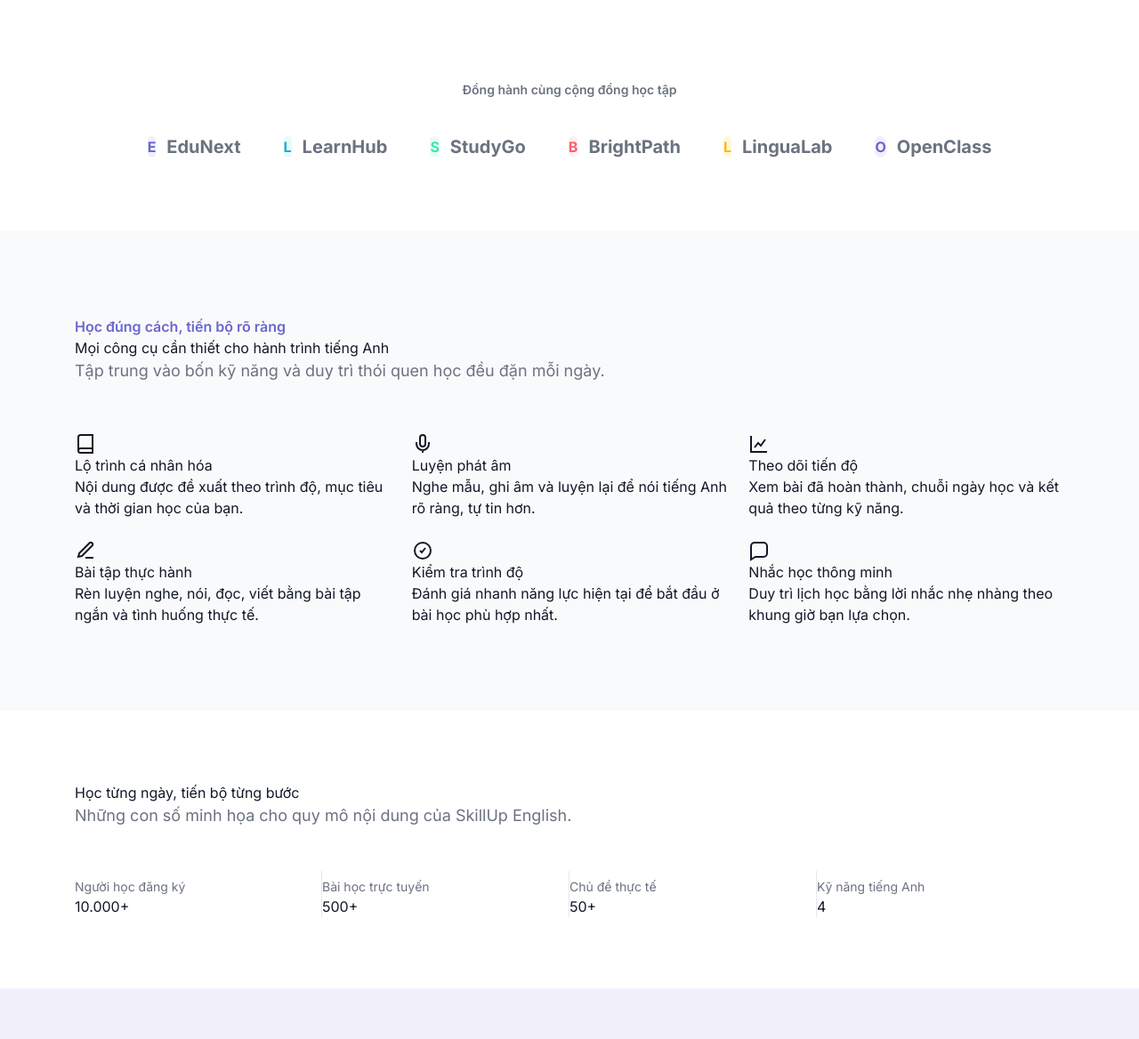
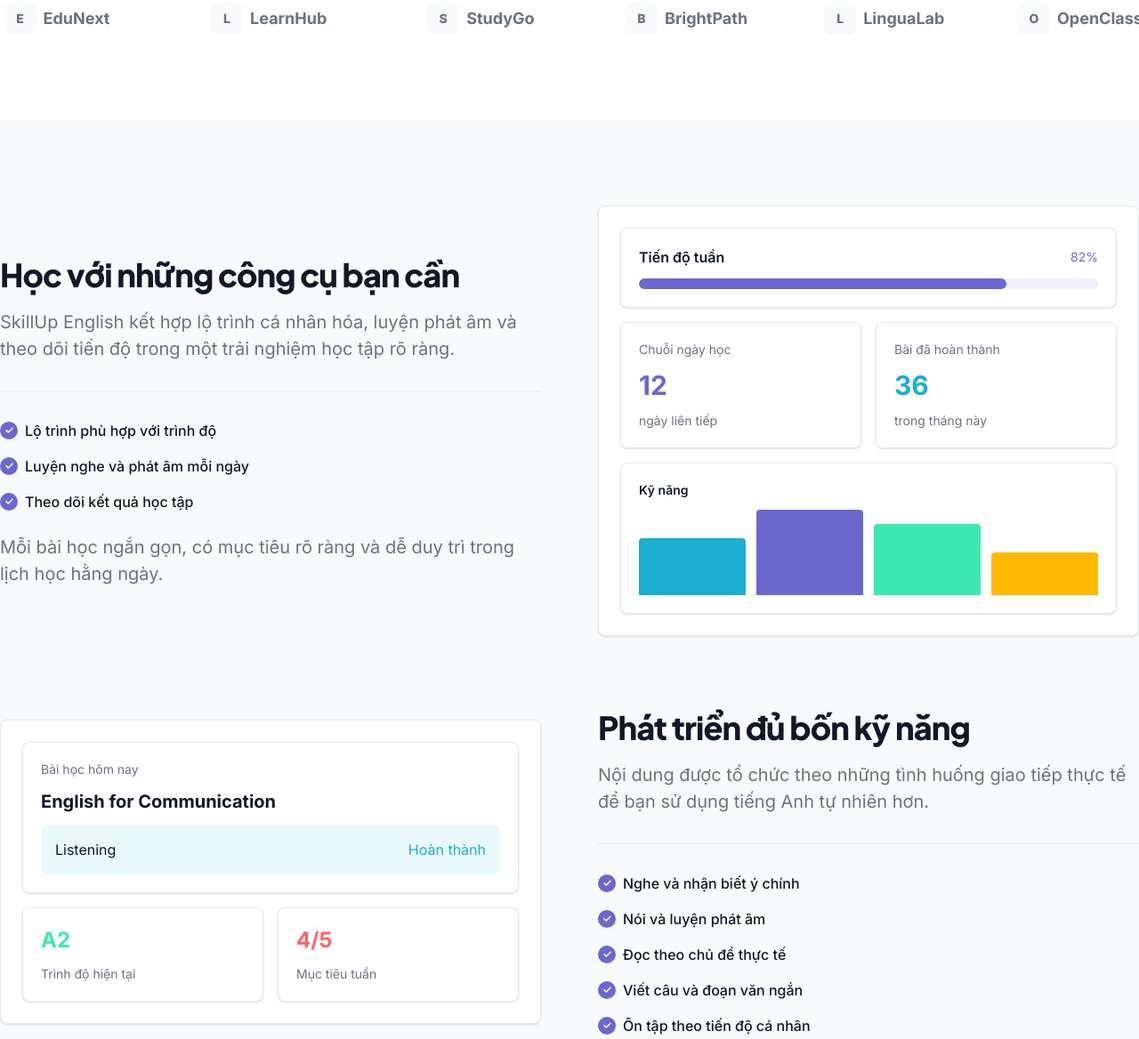
Before and after one commit to lanhuong67/tkw_2354050048_huong, a website: page index.html in a window 1280 px wide. Shown: the part 629-1797 px from the top of the page at 89% size. Drawn offline with Linux system fonts and the light colour scheme.

Commit message:
can chinh giao dien theo bo cuc figma

```diff
--- a/index.html
+++ b/index.html
@@ -20,7 +20,7 @@
 
     <!-- 1. Navbar -->
     <header class="bg-surface">
-        <nav class="mx-auto flex w-full max-w-6xl items-center justify-between gap-8 px-5 py-6"
+        <nav class="mx-auto flex w-full max-w-7xl items-center justify-between gap-8 px-5 py-6 xl:px-0"
             aria-label="Điều hướng chính">
             <a href="#main" class="flex shrink-0 items-center gap-3 font-display text-2xl font-bold text-ink">
                 <span class="grid h-8 w-8 place-items-center rounded-lg bg-brand-600 text-sm font-extrabold text-white"
@@ -36,20 +36,20 @@
             </ul>
             <div class="flex items-center gap-4">
                 <a href="#features" class="hidden text-sm font-medium hover:text-brand-600 sm:block">Khám phá</a>
-                <a href="#pricing" class="btn btn-primary">Bắt đầu học</a>
+                <a href="#pricing" class="btn btn-primary btn-sm">Bắt đầu học</a>
             </div>
         </nav>
     </header>
 
     <main id="main">
         <!-- 2. Hero -->
-        <section class="mx-auto grid w-full max-w-6xl items-center gap-12 px-5 py-16 lg:grid-cols-[1fr_28rem] lg:gap-16"
+        <section class="mx-auto grid w-full max-w-7xl items-center gap-12 px-5 py-16 lg:grid-cols-[1fr_28rem] lg:gap-24 xl:px-0"
             aria-labelledby="hero-title">
             <div class="flex flex-col items-start gap-10">
                 <div class="flex flex-col gap-6">
                     <h1 id="hero-title" class="font-body text-4xl font-black leading-none sm:text-5xl lg:text-6xl">Học
                         tiếng Anh dễ dàng, tự tin giao tiếp mỗi ngày</h1>
-                    <p class="max-w-2xl text-lg leading-7 text-muted lg:text-xl lg:leading-8">SkillUp English giúp bạn
+                    <p class="max-w-2xl text-lg leading-7 text-muted lg:text-xl lg:leading-[1.5]">SkillUp English giúp bạn
                         phát triển kỹ năng nghe, nói, đọc và viết qua lộ trình phù hợp với trình độ.</p>
                 </div>
                 <div class="flex flex-wrap gap-4">
@@ -57,157 +57,103 @@
                     <a href="#features" class="btn btn-secondary">Khám phá lộ trình</a>
                 </div>
             </div>
-            <div class="flex h-[26rem] items-center justify-center" aria-label="Minh họa học tiếng Anh trực tuyến">
-                <img class="w-full max-w-[532px] object-contain" src="./assets/img/skillup-hero.png"
+            <div class="flex h-[416px] w-full items-center justify-end lg:w-[448px]" aria-label="Minh họa học tiếng Anh trực tuyến">
+                <img class="h-[416px] w-full max-w-[532px] object-contain lg:w-[532px] lg:max-w-none" src="./assets/img/skillup-hero.png"
                     alt="Lớp học tiếng Anh trực tuyến với giáo viên, sách, tai nghe và micro" width="532" height="416">
             </div>
         </section>
 
         <!-- 3. Dải khách hàng -->
-        <section class="mx-auto w-full max-w-6xl px-5 py-20" aria-labelledby="partners-title">
-            <div class="flex flex-col gap-10">
-                <div class="text-center">
-                    <h2 id="partners-title" class="text-sm font-semibold uppercase tracking-wider
-                       text-muted">
-                        Đồng hành cùng cộng đồng học tập
-                    </h2>
-                </div>
+        <section class="mx-auto w-full max-w-7xl px-5 pb-24 xl:px-0" aria-labelledby="partners-title">
+            <h2 id="partners-title" class="sr-only">
+                Đồng hành cùng cộng đồng học tập
+            </h2>
 
-                <ul class="flex flex-wrap items-center justify-center
-                   gap-x-12 gap-y-6" aria-label="Các cộng đồng học tập">
-                    <li class="flex items-center gap-3 text-muted">
-                        <span class="grid h-9 w-9 place-items-center
-                           rounded-lg bg-brand-50
-                           font-bold text-brand-600" aria-hidden="true">
-                            E
-                        </span>
-
-                        <span class="text-xl font-bold">
-                            EduNext
-                        </span>
-                    </li>
-
-                    <li class="flex items-center gap-3 text-muted">
-                        <span class="grid h-9 w-9 place-items-center
-                           rounded-lg bg-accent-50
-                           font-bold text-accent-500" aria-hidden="true">
-                            L
-                        </span>
-
-                        <span class="text-xl font-bold">
-                            LearnHub
-                        </span>
-                    </li>
-
-                    <li class="flex items-center gap-3 text-muted">
-                        <span class="grid h-9 w-9 place-items-center
-                           rounded-lg bg-success-50
-                           font-bold text-success-500" aria-hidden="true">
-                            S
-                        </span>
-
-                        <span class="text-xl font-bold">
-                            StudyGo
-                        </span>
-                    </li>
-
-                    <li class="flex items-center gap-3 text-muted">
-                        <span class="grid h-9 w-9 place-items-center
-                           rounded-lg bg-action-50
-                           font-bold text-action-500" aria-hidden="true">
-                            B
-                        </span>
-
-                        <span class="text-xl font-bold">
-                            BrightPath
-                        </span>
-                    </li>
-
-                    <li class="flex items-center gap-3 text-muted">
-                        <span class="grid h-9 w-9 place-items-center
-                           rounded-lg bg-warning-50
-                           font-bold text-warning-500" aria-hidden="true">
-                            L
-                        </span>
-
-                        <span class="text-xl font-bold">
-                            LinguaLab
-                        </span>
-                    </li>
-
-                    <li class="flex items-center gap-3 text-muted">
-                        <span class="grid h-9 w-9 place-items-center
-                           rounded-lg bg-brand-50
-                           font-bold text-brand-600" aria-hidden="true">
-                            O
-                        </span>
-
-                        <span class="text-xl font-bold">
-                            OpenClass
-                        </span>
-                    </li>
-                </ul>
-            </div>
+            <ul class="flex flex-wrap items-center justify-center gap-x-12 gap-y-6 lg:justify-between lg:gap-x-0"
+                aria-label="Các cộng đồng học tập">
+                <li class="partner-logo w-32"><span class="partner-mark" aria-hidden="true">E</span><span>EduNext</span></li>
+                <li class="partner-logo w-[150px]"><span class="partner-mark" aria-hidden="true">L</span><span>LearnHub</span></li>
+                <li class="partner-logo w-32"><span class="partner-mark" aria-hidden="true">S</span><span>StudyGo</span></li>
+                <li class="partner-logo w-[136px]"><span class="partner-mark" aria-hidden="true">B</span><span>BrightPath</span></li>
+                <li class="partner-logo w-[110px]"><span class="partner-mark" aria-hidden="true">L</span><span>LinguaLab</span></li>
+                <li class="partner-logo w-[132px]"><span class="partner-mark" aria-hidden="true">O</span><span>OpenClass</span></li>
+            </ul>
         </section>
 
         <!-- 4. Tính năng -->
         <section id="features" class="bg-surface-soft py-24" aria-labelledby="features-title">
-            <div class="mx-auto flex w-full max-w-6xl flex-col gap-14 px-5">
-                <div class="section-heading">
-                    <p class="font-semibold text-brand-600">Học đúng cách, tiến bộ rõ ràng</p>
-                    <h2 id="features-title" class="title-section">Mọi công cụ cần thiết cho hành trình tiếng Anh</h2>
-                    <p class="text-lg text-muted">Tập trung vào bốn kỹ năng và duy trì thói quen học đều đặn mỗi ngày.
-                    </p>
+            <div class="mx-auto flex w-full max-w-7xl flex-col gap-20 px-5 xl:px-0">
+                <div class="grid items-center gap-16 lg:grid-cols-2">
+                    <div class="flex flex-col items-start gap-8">
+                        <div class="flex flex-col gap-4">
+                            <h2 id="features-title" class="font-display text-3xl font-extrabold leading-tight tracking-tight sm:text-4xl">
+                                Học với những công cụ bạn cần
+                            </h2>
+                            <p class="text-xl leading-[1.5] text-muted">
+                                SkillUp English kết hợp lộ trình cá nhân hóa, luyện phát âm và theo dõi tiến độ trong một trải nghiệm học tập rõ ràng.
+                            </p>
+                        </div>
+                        <div class="h-px w-full bg-line" aria-hidden="true"></div>
+                        <div class="flex flex-col gap-6">
+                            <ul class="flex flex-col gap-4 font-medium">
+                                <li class="check-item"><span aria-hidden="true">✓</span>Lộ trình phù hợp với trình độ</li>
+                                <li class="check-item"><span aria-hidden="true">✓</span>Luyện nghe và phát âm mỗi ngày</li>
+                                <li class="check-item"><span aria-hidden="true">✓</span>Theo dõi kết quả học tập</li>
+                            </ul>
+                            <p class="text-xl leading-[1.5] text-muted">Mỗi bài học ngắn gọn, có mục tiêu rõ ràng và dễ duy trì trong lịch học hằng ngày.</p>
+                        </div>
+                    </div>
+                    <div class="feature-visual" aria-label="Minh họa bảng theo dõi tiến độ học tập">
+                        <div class="grid grid-cols-2 gap-4">
+                            <div class="mock-card col-span-2">
+                                <div class="flex items-center justify-between"><span class="font-semibold">Tiến độ tuần</span><span class="text-sm text-brand-600">82%</span></div>
+                                <div class="h-3 overflow-hidden rounded-pill bg-brand-50"><div class="h-full w-4/5 rounded-pill bg-brand-600"></div></div>
+                            </div>
+                            <div class="mock-card"><span class="text-sm text-muted">Chuỗi ngày học</span><strong class="text-3xl text-brand-600">12</strong><span class="text-sm text-muted">ngày liên tiếp</span></div>
+                            <div class="mock-card"><span class="text-sm text-muted">Bài đã hoàn thành</span><strong class="text-3xl text-accent-500">36</strong><span class="text-sm text-muted">trong tháng này</span></div>
+                            <div class="mock-card col-span-2">
+                                <span class="text-sm font-semibold">Kỹ năng</span>
+                                <div class="grid grid-cols-4 items-end gap-3">
+                                    <span class="h-16 rounded-t bg-accent-500"></span><span class="h-24 rounded-t bg-brand-600"></span><span class="h-20 rounded-t bg-success-500"></span><span class="h-12 rounded-t bg-warning-500"></span>
+                                </div>
+                            </div>
+                        </div>
+                    </div>
                 </div>
-                <ul class="grid gap-6 sm:grid-cols-2 lg:grid-cols-3">
-                    <li class="card feature-card"><span class="icon-box"><svg class="h-6 w-6" viewBox="0 0 24 24"
-                                fill="none" stroke="currentColor" stroke-width="2" aria-hidden="true">
-                                <path d="M4 19.5A2.5 2.5 0 0 1 6.5 17H20" />
-                                <path d="M6.5 2H20v20H6.5A2.5 2.5 0 0 1 4 19.5v-15A2.5 2.5 0 0 1 6.5 2Z" />
-                            </svg></span>
-                        <h3 class="title-card">Lộ trình cá nhân hóa</h3>
-                        <p class="text-card">Nội dung được đề xuất theo trình độ, mục tiêu và thời gian học của bạn.</p>
-                    </li>
-                    <li class="card feature-card"><span class="icon-box"><svg class="h-6 w-6" viewBox="0 0 24 24"
-                                fill="none" stroke="currentColor" stroke-width="2" aria-hidden="true">
-                                <path d="M12 2a3 3 0 0 0-3 3v7a3 3 0 0 0 6 0V5a3 3 0 0 0-3-3Z" />
-                                <path d="M19 10v2a7 7 0 0 1-14 0v-2M12 19v3" />
-                            </svg></span>
-                        <h3 class="title-card">Luyện phát âm</h3>
-                        <p class="text-card">Nghe mẫu, ghi âm và luyện lại để nói tiếng Anh rõ ràng, tự tin hơn.</p>
-                    </li>
-                    <li class="card feature-card"><span class="icon-box"><svg class="h-6 w-6" viewBox="0 0 24 24"
-                                fill="none" stroke="currentColor" stroke-width="2" aria-hidden="true">
-                                <path d="M3 3v18h18" />
-                                <path d="m7 16 4-5 3 3 5-7" />
-                            </svg></span>
-                        <h3 class="title-card">Theo dõi tiến độ</h3>
-                        <p class="text-card">Xem bài đã hoàn thành, chuỗi ngày học và kết quả theo từng kỹ năng.</p>
-                    </li>
-                    <li class="card feature-card"><span class="icon-box"><svg class="h-6 w-6" viewBox="0 0 24 24"
-                                fill="none" stroke="currentColor" stroke-width="2" aria-hidden="true">
-                                <path d="M12 20h9" />
-                                <path d="M16.5 3.5a2.1 2.1 0 0 1 3 3L8 18l-4 1 1-4Z" />
-                            </svg></span>
-                        <h3 class="title-card">Bài tập thực hành</h3>
-                        <p class="text-card">Rèn luyện nghe, nói, đọc, viết bằng bài tập ngắn và tình huống thực tế.</p>
-                    </li>
-                    <li class="card feature-card"><span class="icon-box"><svg class="h-6 w-6" viewBox="0 0 24 24"
-                                fill="none" stroke="currentColor" stroke-width="2" aria-hidden="true">
-                                <circle cx="12" cy="12" r="9" />
-                                <path d="m9 12 2 2 4-5" />
-                            </svg></span>
-                        <h3 class="title-card">Kiểm tra trình độ</h3>
-                        <p class="text-card">Đánh giá nhanh năng lực hiện tại để bắt đầu ở bài học phù hợp nhất.</p>
-                    </li>
-                    <li class="card feature-card"><span class="icon-box"><svg class="h-6 w-6" viewBox="0 0 24 24"
-                                fill="none" stroke="currentColor" stroke-width="2" aria-hidden="true">
-                                <path d="M21 15a4 4 0 0 1-4 4H8l-5 3V7a4 4 0 0 1 4-4h10a4 4 0 0 1 4 4Z" />
-                            </svg></span>
-                        <h3 class="title-card">Nhắc học thông minh</h3>
-                        <p class="text-card">Duy trì lịch học bằng lời nhắc nhẹ nhàng theo khung giờ bạn lựa chọn.</p>
-                    </li>
-                </ul>
+
+                <div class="grid items-center gap-16 lg:grid-cols-2">
+                    <div class="feature-visual">
+                        <div class="flex flex-col gap-4">
+                            <div class="mock-card">
+                                <span class="text-sm text-muted">Bài học hôm nay</span>
+                                <strong class="text-xl">English for Communication</strong>
+                                <div class="flex items-center justify-between rounded-lg bg-accent-50 p-4"><span>Listening</span><span class="text-accent-500">Hoàn thành</span></div>
+                            </div>
+                            <div class="grid grid-cols-2 gap-4">
+                                <div class="mock-card"><strong class="text-2xl text-success-500">A2</strong><span class="text-sm text-muted">Trình độ hiện tại</span></div>
+                                <div class="mock-card"><strong class="text-2xl text-action-500">4/5</strong><span class="text-sm text-muted">Mục tiêu tuần</span></div>
+                            </div>
+                        </div>
+                    </div>
+                    <div class="flex flex-col items-start gap-8">
+                        <div class="flex flex-col gap-4">
+                            <h2 class="font-display text-3xl font-extrabold leading-tight tracking-tight sm:text-4xl">
+                                Phát triển đủ bốn kỹ năng
+                            </h2>
+                            <p class="text-xl leading-[1.5] text-muted">
+                                Nội dung được tổ chức theo những tình huống giao tiếp thực tế để bạn sử dụng tiếng Anh tự nhiên hơn.
+                            </p>
+                        </div>
+                        <div class="h-px w-full bg-line" aria-hidden="true"></div>
+                        <ul class="flex flex-col gap-4 font-medium">
+                            <li class="check-item"><span aria-hidden="true">✓</span>Nghe và nhận biết ý chính</li>
+                            <li class="check-item"><span aria-hidden="true">✓</span>Nói và luyện phát âm</li>
+                            <li class="check-item"><span aria-hidden="true">✓</span>Đọc theo chủ đề thực tế</li>
+                            <li class="check-item"><span aria-hidden="true">✓</span>Viết câu và đoạn văn ngắn</li>
+                            <li class="check-item"><span aria-hidden="true">✓</span>Ôn tập theo tiến độ cá nhân</li>
+                        </ul>
+                    </div>
+                </div>
             </div>
         </section>
 
@@ -242,7 +188,7 @@
         <!-- 6. Cảm nhận -->
         <section id="testimonials" class="bg-brand-50 py-24" aria-labelledby="testimonials-title">
             <div class="mx-auto grid w-full max-w-6xl items-center gap-12 px-5 lg:grid-cols-[0.8fr_1.2fr]">
-                <div class="flex flex-col gap-4">
+                <div class="flex feature-card">
                     <p class="font-semibold text-brand-600">Cảm nhận người học</p>
                     <h2 id="testimonials-title" class="title-section">Tự tin hơn sau mỗi bài học</h2>
                     <p class="text-lg leading-8 text-muted">SkillUp English giúp người học duy trì một lộ trình rõ ràng
@@ -321,7 +267,7 @@
         <!-- 8. FAQ -->
         <section id="faq" class="bg-surface-soft py-24" aria-labelledby="faq-title">
             <div class="mx-auto grid w-full max-w-6xl gap-12 px-5 lg:grid-cols-[1fr_1.4fr]">
-                <div class="flex flex-col gap-4">
+                <div class="flex feature-card">
                     <p class="font-semibold text-brand-600">Hỗ trợ người học</p>
                     <h2 id="faq-title" class="title-section">Câu hỏi thường gặp</h2>
                     <p class="text-lg leading-8 text-muted">Thông tin cần biết trước khi bắt đầu với SkillUp English.
@@ -363,7 +309,7 @@
     <!-- 10. Footer -->
     <footer class="border-t border-line bg-surface py-20">
         <div class="mx-auto grid w-full max-w-6xl gap-10 px-5 sm:grid-cols-2 lg:grid-cols-4">
-            <div class="flex flex-col gap-4"><a href="#main"
+            <div class="flex feature-card"><a href="#main"
                     class="flex items-center gap-3 font-display text-xl font-bold"><span
                         class="grid h-8 w-8 place-items-center rounded-lg bg-brand-600 text-sm text-white"
                         aria-hidden="true">S</span>SkillUp English</a>
--- a/package.json
+++ b/package.json
@@ -19,5 +19,9 @@
   "bugs": {
     "url": "https://github.com/lanhuong67/tkw_2354050048_huong/issues"
   },
-  "homepage": "https://github.com/lanhuong67/tkw_2354050048_huong#readme"
+  "homepage": "https://github.com/lanhuong67/tkw_2354050048_huong#readme",
+  "dependencies": {
+    "@tailwindcss/cli": "^4.3.3",
+    "tailwindcss": "^4.3.3"
+  }
 }
--- a/src/input.css
+++ b/src/input.css
@@ -34,28 +34,134 @@
   --color-success-50: #eafbf5;
   --color-action-50: #fff0f1;
   --color-warning-50: #fff8e0;
-
-
-
 }
 
 /* Container dùng chung */
 .section {
-    @apply mx-auto w-full max-w-6xl px-5 py-20 lg:py-24;
+  @apply mx-auto w-full max-w-6xl px-5 py-20 lg:py-24;
 }
 
 /* Button component */
 .btn {
-    @apply inline-flex h-12 items-center justify-center gap-2
+  @apply inline-flex h-12 items-center justify-center gap-2
            rounded-lg px-5 py-3 text-sm font-semibold
            transition-colors;
 }
 
 .btn-primary {
-    @apply bg-brand-600 text-white hover:bg-brand-700;
+  @apply bg-brand-600 text-white hover:bg-brand-700;
 }
 
 .btn-secondary {
-    @apply border border-line bg-surface text-ink
+  @apply border border-line bg-surface text-ink
            hover:bg-surface-soft;
 }
+
+/* Nút nhỏ dùng riêng cho navbar */
+.btn-sm {
+  @apply h-10 px-3 py-2 text-sm;
+}
+
+/* Tiêu đề section */
+.section-heading {
+  @apply mx-auto flex max-w-3xl flex-col gap-4 text-center;
+}
+
+.title-section {
+  @apply font-display text-3xl font-extrabold sm:text-4xl;
+}
+
+/* Thẻ dùng chung */
+.card {
+  @apply rounded-card border border-line bg-surface p-6 shadow-sm;
+}
+
+/* Thẻ tính năng */
+.feature-card {
+  @apply flex flex-col gap-4;
+}
+
+.icon-box {
+  @apply grid h-11 w-11 place-items-center
+         rounded-lg bg-brand-50 text-brand-600;
+}
+
+.title-card {
+  @apply font-display text-xl font-bold text-ink;
+}
+
+.text-card {
+  @apply leading-7 text-muted;
+}
+
+/* Dải logo theo kích thước và nhịp của Figma */
+.partner-logo {
+  @apply flex shrink-0 items-center justify-center gap-2
+         whitespace-nowrap text-lg font-bold text-muted;
+}
+
+.partner-mark {
+  @apply grid h-9 w-9 shrink-0 place-items-center rounded-lg
+         bg-surface-soft text-sm font-extrabold text-muted;
+}
+
+/* Hai hàng tính năng theo bố cục Landwind */
+.check-item {
+  @apply flex items-center gap-2;
+}
+
+.check-item span {
+  @apply grid h-5 w-5 shrink-0 place-items-center rounded-pill
+         bg-brand-600 text-xs font-bold text-white;
+}
+
+.feature-visual {
+  @apply w-full rounded-card border border-line bg-surface p-6 shadow-sm;
+}
+
+.mock-card {
+  @apply flex flex-col gap-3 rounded-card border border-line
+         bg-surface p-5 shadow-sm;
+}
+
+/* Thành phần dùng ở các section tiếp theo */
+.stat {
+  @apply flex flex-col text-center;
+}
+
+.stat dd {
+  @apply font-display text-4xl font-extrabold text-brand-600;
+}
+
+.price-card {
+  @apply flex h-full flex-col gap-6;
+}
+
+.price {
+  @apply font-display text-4xl font-extrabold;
+}
+
+.feature-list {
+  @apply flex flex-col gap-3 text-muted;
+}
+
+.badge {
+  @apply rounded-pill px-3 py-1 text-xs font-semibold;
+}
+
+.faq-card {
+  @apply flex flex-col gap-4;
+}
+
+.footer-group,
+.footer-links {
+  @apply flex flex-col gap-4;
+}
+
+.footer-links {
+  @apply gap-3 text-muted;
+}
+
+.footer-links a {
+  @apply hover:text-brand-600;
+}
```
Also changed, not shown: dist/output.css.
